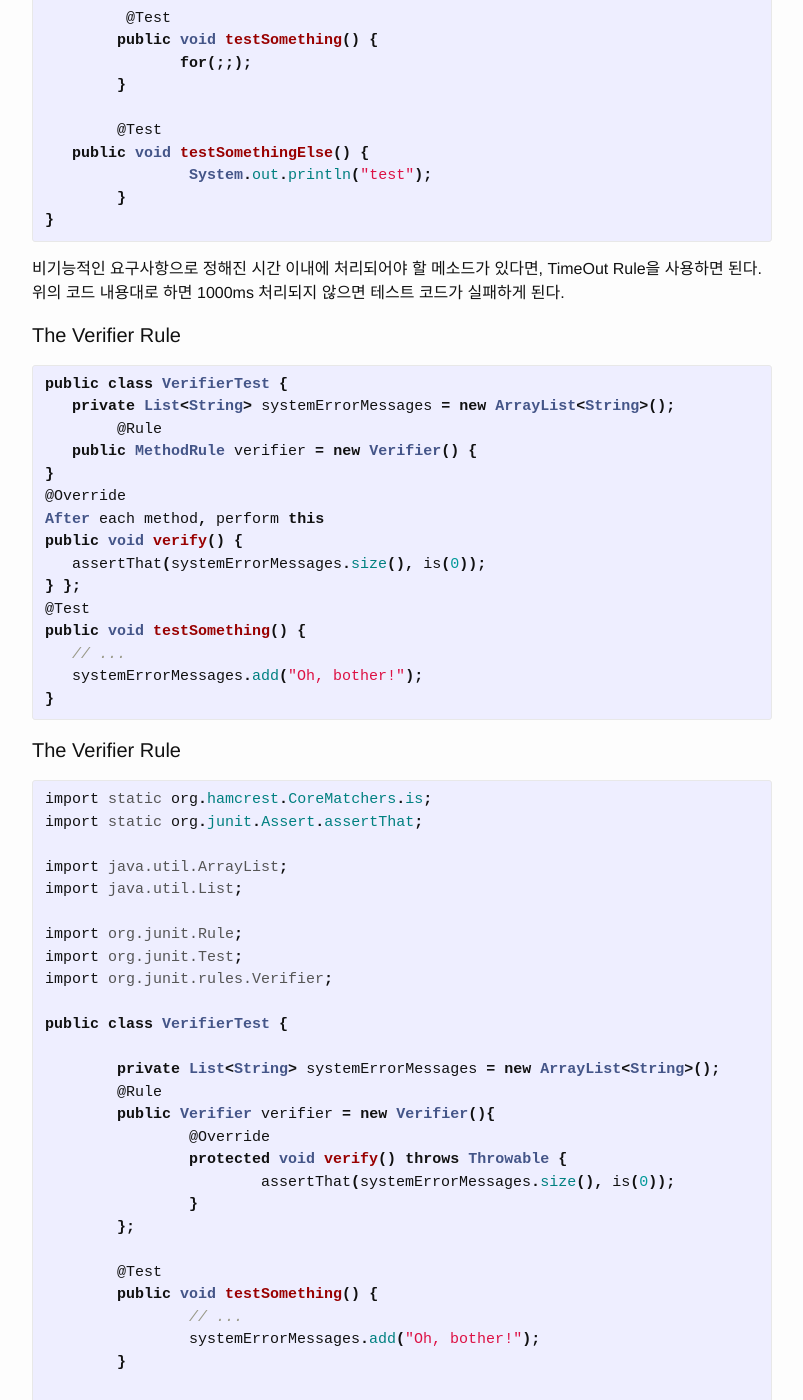
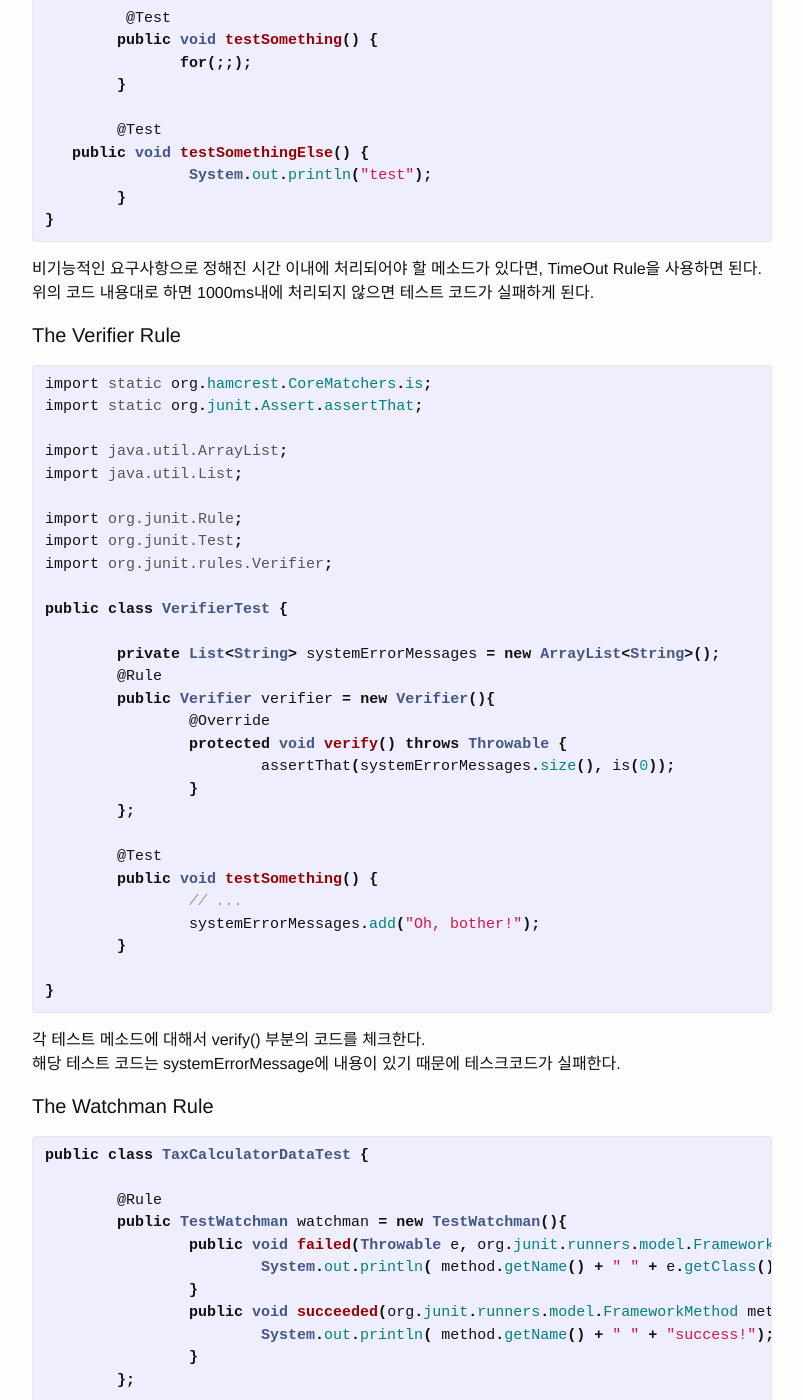
Before and after one commit to iyoon/iyoon.github.io, a Jekyll site: the page built from _posts/2015-03-01-jUnit.markdown, in a window 1280 px wide and 1400 px high, scrolled down 4346 px. Shown: the whole window, without its empty margins (238-1041 px from the left). Built offline with Jekyll 4.4.1, drawn with Linux system fonts in a browser that asks for light colours; some of the changed text lies outside the part shown.

Commit message:
fixed junit post

```diff
--- a/_posts/2015-03-01-jUnit.markdown
+++ b/_posts/2015-03-01-jUnit.markdown
@@ -223,31 +223,7 @@ public class TaxCalculatorDataTest {
 {% endhighlight %}
 
 비기능적인 요구사항으로 정해진 시간 이내에 처리되어야 할 메소드가 있다면, TimeOut Rule을 사용하면 된다.
-위의 코드 내용대로 하면 1000ms 처리되지 않으면 테스트 코드가 실패하게 된다.
-
-#### The Verifier Rule ####
-
-
-{% highlight java %}
-
-public class VerifierTest {
-   private List<String> systemErrorMessages = new ArrayList<String>();
-	@Rule
-   public MethodRule verifier = new Verifier() {
-}
-@Override
-After each method, perform this
-public void verify() {
-   assertThat(systemErrorMessages.size(), is(0));
-} };
-@Test
-public void testSomething() {
-   // ...
-   systemErrorMessages.add("Oh, bother!");
-}
-
-{% endhighlight %}
-
+위의 코드 내용대로 하면 1000ms내에  처리되지 않으면 테스트 코드가 실패하게 된다.
 
 #### The Verifier Rule ####
 
@@ -303,7 +279,7 @@ public class TaxCalculatorDataTest {
 	};
 
 	@Test
-    public void fails() {
+	public void fails() {
 		assertEquals(1, 0);
 	}
 
@@ -324,6 +300,7 @@ fails() 테스트 코드의 경우 실패하는 코드 이므로 failed() 가
 테스트 Annotation 기법으로 쉽게 그룹핑을 할 수 있다.
 
 적용하는 방법 3단계로 나누어진다.
+
 1. 카테고리들을 정의한다.
 
 {% highlight java %}
@@ -351,8 +328,8 @@ public class CellTest {
 	@Test
 	public void thePlusSymbolShouldProduceALivingCell() {...}
 
-    // 일반 테스트 메소드
-    @Test
+	// 일반 테스트 메소드
+	@Test
     public void theMinusSymbolShouldProduceADeadCell() {...}
 
 }
@@ -364,7 +341,8 @@ public class CellTest {
 {% highlight java %}
 @Category(IntegrationTests.class)
 public class CellTest {
-...}
+	...
+}
 {% endhighlight %}
 
 
```
Also changed, not shown: other parts of _posts/2015-03-01-jUnit.markdown (+1 -1 lines), 2 other files.
